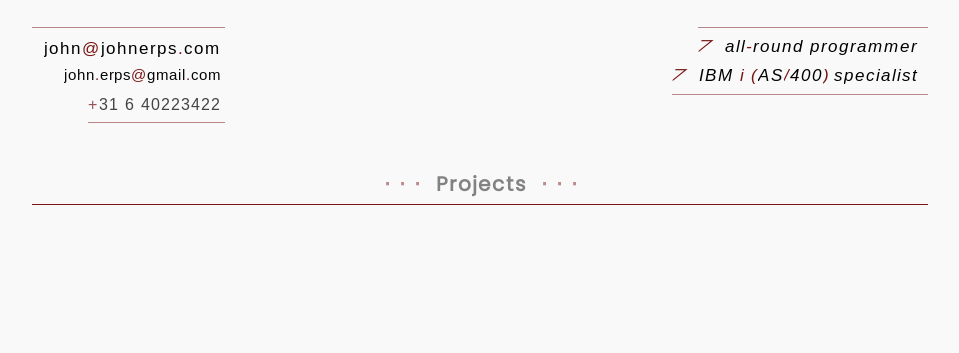
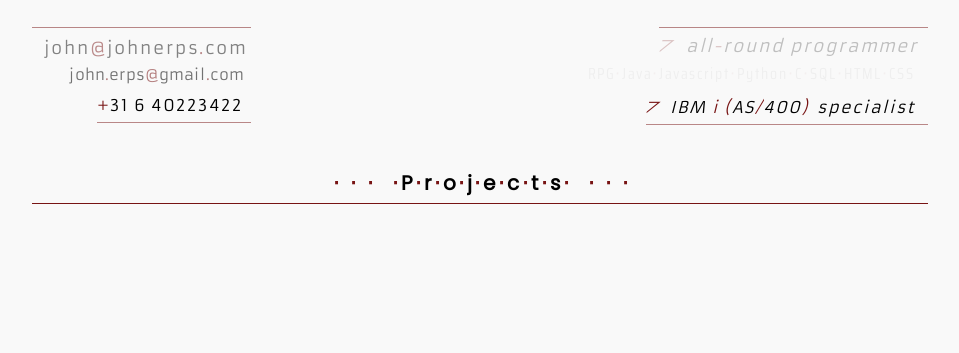
Before and after one commit to jerps/johnerps.com, a plain HTML site: page index.html in a window 1280 px wide. Shown: the top 353 px of the page, without its empty margins (160-1119 px from the left). Drawn offline with nearby package versions, Linux system fonts and the light colour scheme; files that its build step writes are made by us from their sources.

Commit message:
Layout changes. Added prog lang list. Added getfile.php and phpinfo.php. First version of wc (web component) rss-ticker.

```diff
--- a/css/main.css
+++ b/css/main.css
@@ -1,5 +1,3 @@
-@import url("https://fonts.googleapis.com/css?family=Poppins");
-
 ::selection {
   background-color: rgba(200, 200, 70, 0.7);
 }
@@ -17,10 +15,9 @@ html {
 
 body {
   background-color: #F9F9F9;
-  font-family: "Arial";
   line-height: 1;
+  font-family: 'Arial';
   font-weight: normal;
-  letter-spacing: 0.5px;
   text-shadow: none;
   height: 100%;
 }
@@ -39,12 +36,18 @@ hr {
 
 a {
   text-decoration: none;
+  border-style: solid;
+  border-width: 2px;
+  border-color: rgba(255, 255, 255, 0);
 }
 a:hover {
   text-decoration: none;
-  background: linear-gradient(218deg, #22a886, #505c59, #7fe3ca);
+  background: linear-gradient(218deg, #2A8, #555, #8CC);
   background-size: 600% 600%;
-  animation: anchorhover 7s ease infinite;
+  animation: anchorhover 15s ease infinite;
+  border-style: solid;
+  border-width: 2px;
+  border-color:#255;
   border-radius: 50%;
 }
 a:active {
@@ -96,7 +99,7 @@ canvas.animatedText {
   margin-left: auto;
 }
 
-#pgmr2a, #pgmr2b {
+#specla, #speclb {
   float: left;
 }
 
@@ -107,7 +110,7 @@ canvas.animatedText {
   top: -12%;
 }
 
-.prx {
+#prt {
   margin: 0 auto 0 auto;
 }
 
@@ -116,7 +119,6 @@ canvas.animatedText {
   flex-direction: row;
   justify-content: center;
   font-size: 125%;
-  font-family: "Poppins";
 }
 
 .sep {
@@ -124,16 +126,11 @@ canvas.animatedText {
   vertical-align: middle;
 }
 
-.img-github {
-  width: 1.2em;
-  height: 1.2em;
+.img-github, .img-download {
+  width: 1.3em;
+  height: 1.3em;
   vertical-align: middle;
-}
-
-.img-download {
-  width: 1.2em;
-  height: 1.2em;
-  vertical-align: middle;
+  margin-bottom: 0.4rem;
 }
 
 #cpyr {
--- a/index.html
+++ b/index.html
@@ -37,6 +37,7 @@ CONNECTION WITH THE SOFTWARE OR THE USE OR OTHER DEALINGS IN THE SOFTWARE.
   <meta name="description" content="Project page of John Erps"/>
   <meta name="author" content="John Erps"/>
   <meta name="keywords" content="john erps projects ibm i as/400 iSeries rpg java javascript c python html css programmer programming software developer"/>
+  <link rel="stylesheet" href="https://fonts.googleapis.com/css?family=Armata|Poppins|Saira Condensed:Light">
   <link rel="shortcut icon" href="/images/favicon.ico"/>
   <link rel="stylesheet" href="css/normalize.min.css"/>
   <link rel="stylesheet" href="css/tippy.css">
@@ -52,13 +53,15 @@ CONNECTION WITH THE SOFTWARE OR THE USE OR OTHER DEALINGS IN THE SOFTWARE.
         <canvas id="telno" class="animatedText"></canvas>
       </div>
       <div>
-        <canvas id="pgmr1" class="animatedText" style="float: right;"></canvas>
+        <canvas id="pgmr" class="animatedText" style="float: right;"></canvas>
         <br>
-        <div style="float: right;"><canvas id="pgmr2a" class="animatedText"></canvas><canvas id="pgmr2b" class="animatedText"></canvas></div>
+        <canvas id="pgml" class="animatedText" style="float: right;"></canvas>
+        <br>
+        <span style="float: right;"><canvas id="specla" class="animatedText"></canvas><canvas id="speclb" class="animatedText"></canvas></span>
       </div>
     </div>
     <div id="pr">
-      <canvas id="pr1" class="prx animatedText"></canvas>
+      <canvas id="prt" class="animatedText"></canvas>
       <hr>
     </div>
     <div id="middle">
@@ -101,6 +104,8 @@ CONNECTION WITH THE SOFTWARE OR THE USE OR OTHER DEALINGS IN THE SOFTWARE.
 
 (function(){
 
+var HACK = false; //??
+
 var t = [
   '\u29A2  all-round programmer  ',
   ' \u00A9 2017-2019 John Erps   ',
@@ -108,26 +113,26 @@ var t = [
   ' GitHub ',
   ' IBM i on Power Systems ',
   '',
-  unscramble([51,43,32,49,32,54,48,52,50,50,52,51,50,50])+' ',
-  '    \u22C5 \u22C5 \u22C5  Projects  \u22C5 \u22C5 \u22C5    ',
-  unscramble([111,106,110,104,101,46,112,114,64,115,109,103,105,97,46,108,111,99,109])+' ',
+  unscramble([51,43,32,49,32,54,48,52,50,50,52,51,50,50])+'  ',
+  '    \u22C5 \u22C5 \u22C5  \u22C5P\u22C5r\u22C5o\u22C5j\u22C5e\u22C5c\u22C5t\u22C5s\u22C5  \u22C5 \u22C5 \u22C5    ',
+  unscramble([111,106,110,104,101,46,112,114,64,115,109,103,105,97,46,108,111,99,109])+'  ',
   '\u29A2  IBM i (AS/400) ',
-  'specialist  ',
+  ' specialist   ',
   '  '+unscramble([111,106,110,104,106,64,104,111,101,110,112,114,46,115,111,99,109])+' ',
-  '',
+  'RPG\u22C5Java\u22C5Javascript\u22C5Python\u22C5C\u22C5SQL\u22C5HTML\u22C5CSS   ',
   '',
   ' RpgMap ',
   'A versatile in-memory key/value store for RPG',
   ' Yagols ',
   'Yet another Game of Life simulator'
 ];
-console.log(t);
+
 var rgb0 = [0, 0, 0], nrgb0 = [0, 0, 0], drgb0 = [120, 20, 20],
     rgb1 = [120, 20, 20], nrgb1 = [0, 0, 0], drgb1 = [120, 20, 20],
     rgbab = [120, 20, 20, 1],
-    fontFamily = 'Arial', nfontFamily = 'Poppins', dfontFamily = 'Poppins',
+    fontFamily = 'Armata', nfontFamily = 'Poppins', dfontFamily = 'Poppins',
     fontProps = '',
-    letterSpacing = 6.4, nletterSpacing = 10, dletterSpacing = 9,
+    letterSpacing = 6.4, letterSpacing2 = 10;
     borderw = 1;
 
 var anim = {};
@@ -139,11 +144,11 @@ var resizet = null;
 var mouseoveranimtxtcanvasid = '';
 var wave = 0;
 
-var dw = 8000, dne = 500,
+var dw = 10000, dne = 200,
     d0 = 3000, d1 = 500, d2 = 1000, d3 = 600, d4 = 300, d5 = 1000, d6 = 2000, d7 = 3000, d8 = 2000,
     d9 = 600, d10 = 3000, d11 = 1200, d12 = 2000, d13 = 1000;
 
-var r0a = 0.03, r0b = 0.02, r0c = 0.07, r0d = 0.07, r0e = 0.03, r1 = 0.3, r2 = 0.5;
+var r0a = 0.035, r0b = 0.02, r0c = 0.07, r0d = 0.07, r0e = 0.04, r1 = 0.4, r2 = 0.5, r3 = 0.3, r4 = 0.35;
 
 var ready = false, ak, lmpx, lmpy, lmmt = performance.now(), lmmtd = 50;
 
@@ -163,7 +168,7 @@ window.onload = function() {
     rgb1chars: '',
     fontFamily: fontFamily, fontProps: fontProps, letterSpacing: letterSpacing
   });
-  reganim('pgmr1', {
+  reganim('pgmr', {
     text: t[0],
     border: [borderw, 0, 0, 0],
     fontSize: 1.1,
@@ -172,23 +177,14 @@ window.onload = function() {
     rgb1chars: '',
     fontFamily: fontFamily, fontProps: 'italic', letterSpacing: letterSpacing
   });
-  reganim('pgmr2b', {
-    text: t[10],
-    border: [0, 0, borderw, 0],
-    fontSize: 1.1,
-    yf: 0.3,
+  reganim('pgml', {
+    text: t[12],
+    border: [0, 0, 0, 0],
+    fontSize: 1,
+    yf: 0.1,
     rgb0: rgb0, rgb1: rgb1, rgbab: rgbab,
     rgb1chars: '',
-    fontFamily: fontFamily, fontProps: 'italic', letterSpacing: letterSpacing
-  });
-  reganim('pgmr2a', {
-    text: t[9],
-    border: [0, 0, borderw, 0],
-    fontSize: 1.1,
-    yf: 0.3,
-    rgb0: rgb0, rgb1: rgb1, rgbab: rgbab,
-    rgb1chars: 'i',
-    fontFamily: fontFamily, fontProps: 'italic', letterSpacing: letterSpacing
+    fontFamily: 'Saira Condensed, Light', fontProps: fontProps, letterSpacing: letterSpacing
   });
   reganim('email2', {
     text: t[8],
@@ -208,50 +204,68 @@ window.onload = function() {
     rgb1chars: '',
     fontFamily: fontFamily, fontProps: fontProps, letterSpacing: letterSpacing
   });
-  reganim('pr1', {
+  reganim('specla', {
+    text: t[9],
+    border: [0, 0, borderw, 0],
+    fontSize: 1,
+    yf: 0.2,
+    rgb0: rgb0, rgb1: rgb1, rgbab: rgbab,
+    rgb1chars: 'i',
+    fontFamily: fontFamily, fontProps: 'italic', letterSpacing: letterSpacing
+  });
+  reganim('speclb', {
+    text: t[10],
+    border: [0, 0, borderw, 0],
+    fontSize: 1,
+    yf: 0.2,
+    rgb0: rgb0, rgb1: rgb1, rgbab: rgbab,
+    rgb1chars: '',
+    fontFamily: fontFamily, fontProps: 'italic', letterSpacing: letterSpacing
+  });
+  reganim('prt', {
     text: t[7],
     border: [0, 0, 0, 0],
     fontSize: 1.3,
     yf: 1,
     rgb0: rgb0, rgb1: rgb1, rgbab: rgbab,
     rgb1chars: '',
-    fontFamily: 'Poppins', fontProps: 'bold', letterSpacing: letterSpacing
+    fontFamily: 'Poppins', fontProps: 'bold', letterSpacing: letterSpacing2
   });
   reganim('nrpgmap', {
     text: t[14],
     border: [0, 0, 0, 0],
     fontSize: 1.25,
-    yf: 0.5,
+    yf: 0.2,
     rgb0: nrgb0, rgb1: nrgb1, rgbab: rgbab,
     rgb1chars: '',
-    fontFamily: nfontFamily, fontProps: fontProps, letterSpacing: nletterSpacing
+    fontFamily: nfontFamily, fontProps: fontProps, letterSpacing: letterSpacing2
   });
   reganim('drpgmap', {
     text: t[15],
     border: [0, 0, 0, 0],
-    fontSize: 0.85,
-    yf: 0.8,
+    fontSize: 0.87,
+    yf: 0.2,
     rgb0: drgb0, rgb1: drgb1, rgbab: rgbab,
     rgb1chars: '',
-    fontFamily: dfontFamily, fontProps: fontProps, letterSpacing: dletterSpacing
+    fontFamily: dfontFamily, fontProps: fontProps, letterSpacing: letterSpacing2
   });
   reganim('dyagols', {
     text: t[17],
     border: [0, 0, 0, 0],
-    fontSize: 0.85,
-    yf: 0.8,
+    fontSize: 0.87,
+    yf: 0.2,
     rgb0: drgb0, rgb1: drgb1, rgbab: rgbab,
     rgb1chars: '',
-    fontFamily: dfontFamily, fontProps: fontProps, letterSpacing: dletterSpacing
+    fontFamily: dfontFamily, fontProps: fontProps, letterSpacing: letterSpacing2
   });
   reganim('nyagols', {
     text: t[16],
     border: [0, 0, 0, 0],
     fontSize: 1.25,
-    yf: 0.5,
+    yf: 0.2,
     rgb0: nrgb0, rgb1: nrgb1, rgbab: rgbab,
     rgb1chars: '',
-    fontFamily: nfontFamily, fontProps: fontProps, letterSpacing: nletterSpacing
+    fontFamily: nfontFamily, fontProps: fontProps, letterSpacing: letterSpacing2
   });
   reganim('linkedin', {
     text: t[2],
@@ -283,7 +297,7 @@ window.onload = function() {
   reganim('cpyr', {
     text: t[1],
     border: [0, 0, borderw, 0],
-    fontSize: 0.8,
+    fontSize: 0.7,
     yf: 0,
     rgb0: rgb0, rgb1: rgb1, rgbab: rgbab,
     rgb1chars: '',
@@ -350,12 +364,18 @@ window.onload = function() {
 
   loaded = true;
 
-  animateAll(0/*random effect*/, d0);
+  HACK = true;
+  animateAll(0/*random effect*/, d0/3);
 
-  dowave(d0);
+  setTimeout(function() {
+    HACK = false;
+    animateAll(0/*random effect*/, d0/3*2);
+  }, d0/3);
+
+  dowave(d0*1.5);
 
   setInterval(function() {
-    var i, j, p1, p2, s;
+    var i, j, s;
     if (!inited || !ready) {
       return;
     }
@@ -367,36 +387,27 @@ window.onload = function() {
       }, d9);
     } else if (rnd() < r0d) {
       i = Math.trunc(rnd() * ak.length);
-      animate(ak[i], 5/*fade out*/, d10);
+      animate(ak[i], 5/*fade out*/, d10, rnd() < r4 ? { rgb0: [255,0,0] } : undefined);
       setTimeout(function() {
         animate(ak[i], -1/*no effect*/, dne);
       }, d10);
     } else if (rnd() < r0e) {
       i = Math.trunc(rnd() * ak.length);
-      animate(ak[i], 5/*fade out*/, d11);
+      animate(ak[i], 5/*fade out*/, d11, rnd() < r4 ? { rgb0: [255,0,0] } : undefined);
       setTimeout(function() {
         animate(ak[i], 0/*random effect*/, d12);
       }, d11);
     } else if (rnd() < r0a) {
       s = '';
       i = Math.trunc(rnd() * ak.length);
-      p1 = anim[ak[i]][0];
-      for (j = 0; j < p1.text.length; j++) {
-        s += p1.text[j]===' '?' ':rnd()<r1?p1.text[j]:rnd()<r2?'\u22C5':'-';
+      if (rnd() < r3) {
+        s = " ".repeat(p1.text.length);
+      } else {
+        for (j = 0; j < p1.text.length; j++) {
+          s += p1.text[j]===' '?' ':rnd()<r1?p1.text[j]:rnd()<r2?'\u22C5':'-';
+        }
       }
-      p2 = {
-        cName: ak[i],
-        effect: -1/*no effect*/,
-        duration: d7,
-        text: s,
-        border: p1.border,
-        fontSize: p1.fontSize,
-        yf: p1.yf,
-        rgb0: p1.rgb0, rgb1: p1.rgb1, rgbab: [255, 255, 255, 1],
-        rgb1chars: '',
-        fontFamily: p1.fontFamily, fontProps: p1.fontProps, letterSpacing: p1.letterSpacing
-      };
-      CanvasEffects.animateText(p2);
+      animate(ak[i], -1/*no effect*/, d7, {rgb1chars: '', text: s});
       setTimeout(function() {
         animate(ak[i], 6/*random chars*/, d8);
       }, d7);
@@ -406,7 +417,7 @@ window.onload = function() {
     } else if (rnd() < r0b) {
       dowave(0);
     }
-  }, 1200);
+  }, 1500);
 
   setTimeout(function() {
     ready = true;
@@ -448,7 +459,7 @@ function animateAll(effect, duration) {
     if (!inited) {
       inited = true;
       document.querySelectorAll('canvas.animatedText').forEach(function(e) {
-        e.style.display = 'inline';
+        e.style.display = 'block';
       });
     }
     Object.keys(anim).forEach(function(c){animate(c,effect,duration)});
@@ -459,12 +470,22 @@ function reganim(c, p) {
   anim[c] = [p, wave++];
 }
 
-function animate(c, e, d) {
-  var p = anim[c][0];
+function animate(c, e, d, px) {
+  var p = copyap(anim[c][0]);
   p.cName = c;
   p.effect = e;
   p.duration = d;
+  if (HACK) {
+    p.text = ' '.repeat(p.text.length);
+  }
+  if (px) {
+    Object.assign(p, px);
+  }
   CanvasEffects.animateText(p);
+}
+
+function copyap(p) {
+  return Object.assign({}, p);
 }
 
 function unscramble(x) {
--- a/js/canvas_effects.js
+++ b/js/canvas_effects.js
@@ -1,4 +1,5 @@
 /*
+
 (c) 2017-2019 John Erps
 
 Permission is hereby granted, free of charge, to any person obtaining a copy of
@@ -335,8 +336,6 @@ this.animateText = function(settings) {
 
   settings.effect = settings.effect || 0;
 
-  c.style.display = 'block';
-
   var oc = document.createElement('canvas'), cc = c.getContext('2d'), occ = oc.getContext('2d');
   var fs = Math.trunc(getEmPixels(document.getElementById('container')) * (settings.fontSize && settings.fontSize > 0 ? settings.fontSize : 1));
   var ls = settings.letterSpacing && settings.letterSpacing >= 0 ? Math.trunc(fs * settings.letterSpacing / 100) : 0;
```
Also changed, not shown: wc/rss_ticker.html (added, +134 -0 lines), 3 other files. Lines whose indentation alone changed are shown as unchanged.
